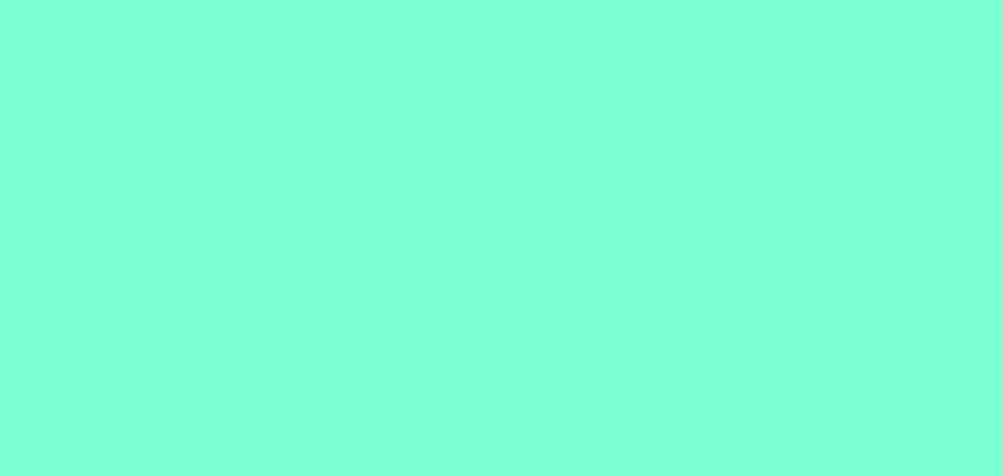
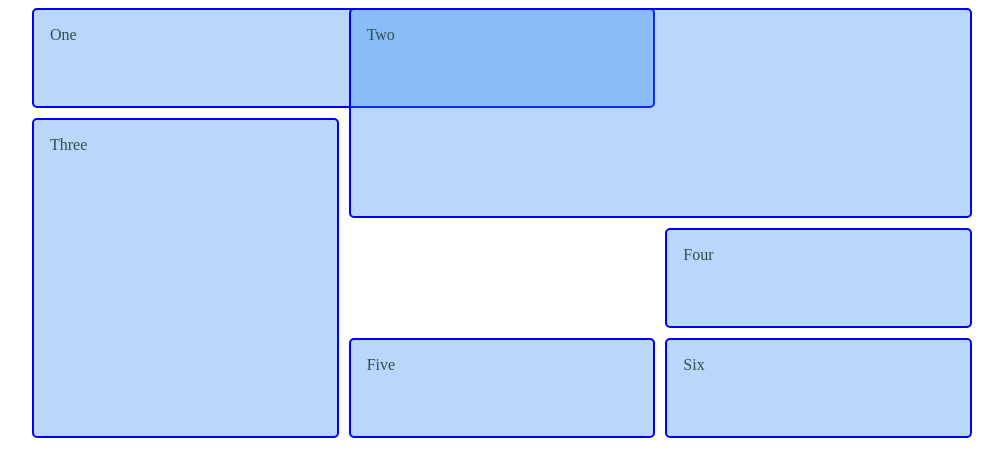
Before and after one commit to AJ-Romera/review-css-grid, a plain HTML site: page index.html in a window 1280 px wide. Shown: the whole page, without its empty margins (138-1141 px from the left). Drawn offline with Linux system fonts and the light colour scheme.

Commit message:
Basic grid example

```diff
--- a/index.html
+++ b/index.html
@@ -7,7 +7,16 @@
     <title>CSS Grid Review</title>
 </head>
 <body>
+    <!-- Learn about this code on MDN: https://developer.mozilla.org/es/docs/Web/CSS/CSS_Grid_Layout -->
 
+    <div class="wrapper">
+        <div class="one">One</div>
+        <div class="two">Two</div>
+        <div class="three">Three</div>
+        <div class="four">Four</div>
+        <div class="five">Five</div>
+        <div class="six">Six</div>
+    </div>
 
 </body>
 </html>
--- a/styles.css
+++ b/styles.css
@@ -1,3 +1,43 @@
-body {
-    background: aquamarine;
+* {box-sizing: border-box;}
+.wrapper {
+  max-width: 940px;
+  margin: 0 auto;
 }
+
+.wrapper > div {
+    border: 2px solid blue;
+    border-radius: 5px;
+    background-color: rgba(39, 132, 238, 0.322);
+    padding: 1em;
+    color: darkslategrey;
+}
+.wrapper {
+  display: grid;
+  grid-template-columns: repeat(3, 1fr);
+  grid-gap: 10px;
+  grid-auto-rows: minmax(100px, auto);
+}
+.one {
+  grid-column: 1 / 3;
+  grid-row: 1;
+}
+.two {
+  grid-column: 2 / 4;
+  grid-row: 1 / 3;
+}
+.three {
+  grid-column: 1;
+  grid-row: 2 / 5;
+}
+.four {
+  grid-column: 3;
+  grid-row: 3;
+}
+.five {
+  grid-column: 2;
+  grid-row: 4;
+}
+.six {
+  grid-column: 3;
+  grid-row: 4;
+}
```
